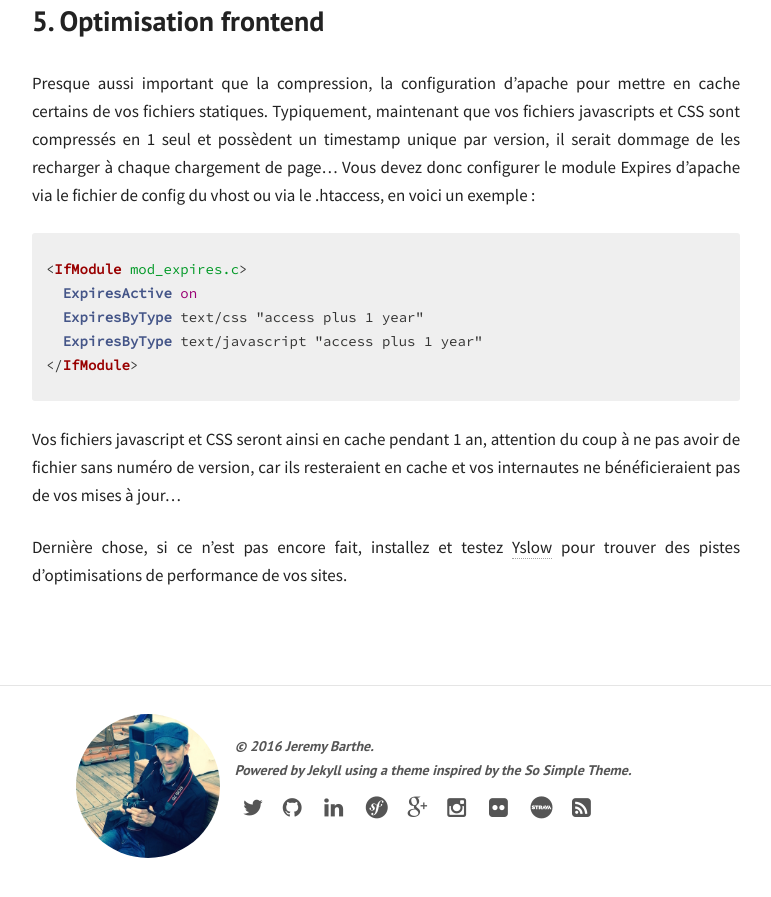
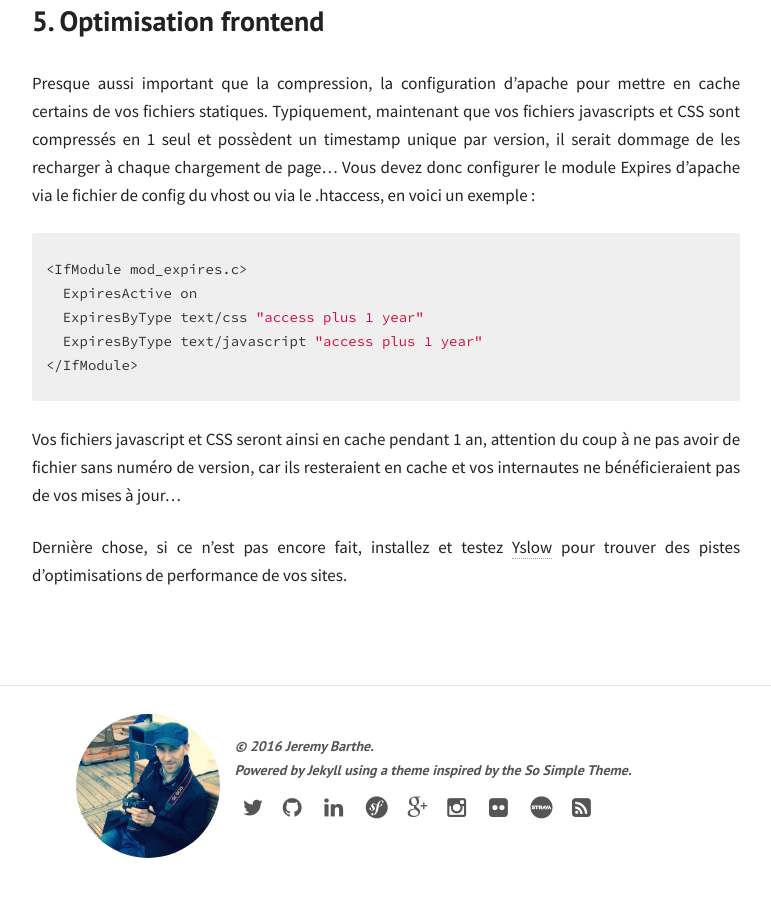
Before and after one commit to jeremyb/jeremyb.github.com, a Jekyll site: the page built from _posts/2011-01-17-astuces-de-developpement-javascript-avec-symfony.md, in a window 1280 px wide and 900 px high, scrolled down 4106 px. Shown: the top 897 px of the window, without its empty margins (254-1025 px from the left). Built offline with Jekyll 4.4.1, drawn with Linux system fonts in a browser that asks for light colours.

Commit message:
fixed Github pages error
  Liquid Exception: undefined method `include?' for nil:NilClass in _posts/2011-01-17-astuces-de-developpement-javascript-avec-symfony.md
             Fatal: undefined method `include?' for nil:NilClass

```diff
--- a/_posts/2011-01-17-astuces-de-developpement-javascript-avec-symfony.md
+++ b/_posts/2011-01-17-astuces-de-developpement-javascript-avec-symfony.md
@@ -88,7 +88,7 @@
 
 Presque aussi important que la compression, la configuration d'apache pour mettre en cache certains de vos fichiers statiques. Typiquement, maintenant que vos fichiers javascripts et CSS sont compressés en 1 seul et possèdent un timestamp unique par version, il serait dommage de les recharger à chaque chargement de page... Vous devez donc configurer le module Expires d'apache via le fichier de config du vhost ou via le .htaccess, en voici un exemple :
 
-{% highlight apache %}
+{% highlight conf %}
 <IfModule mod_expires.c>
   ExpiresActive on
   ExpiresByType text/css "access plus 1 year"
```
